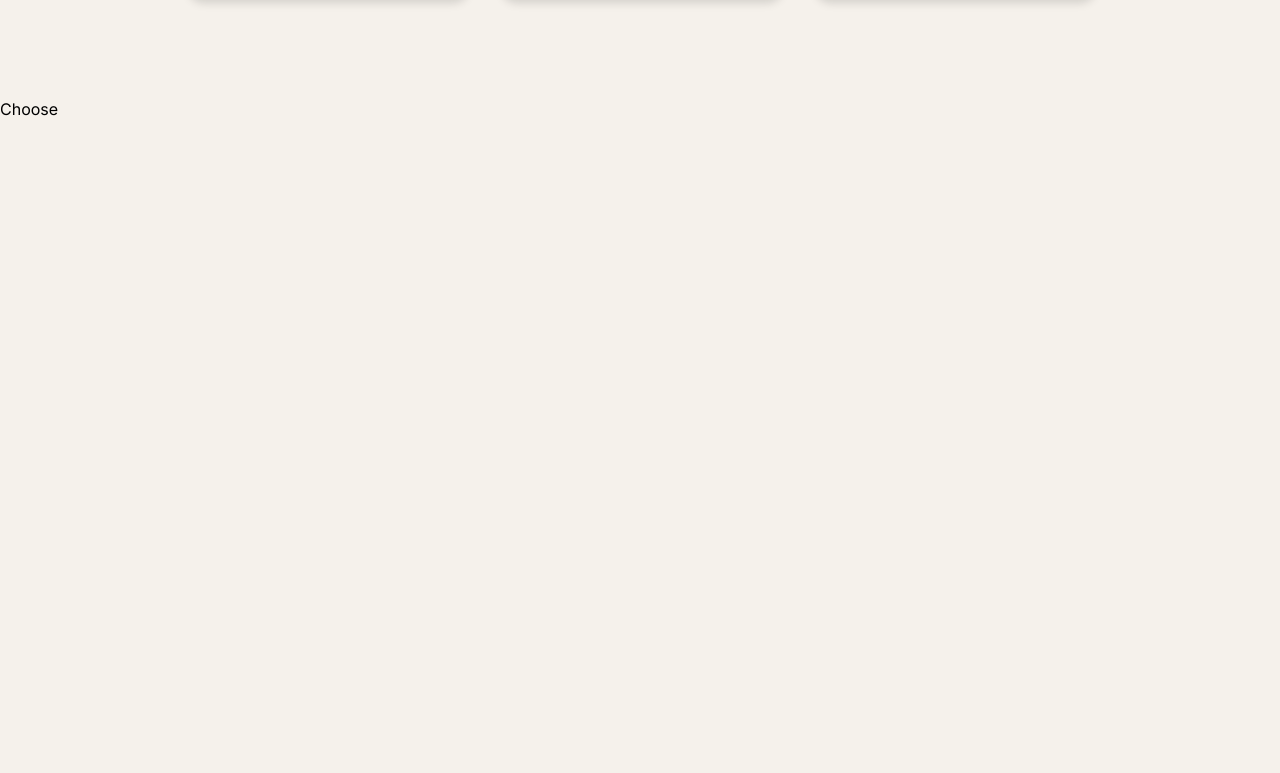
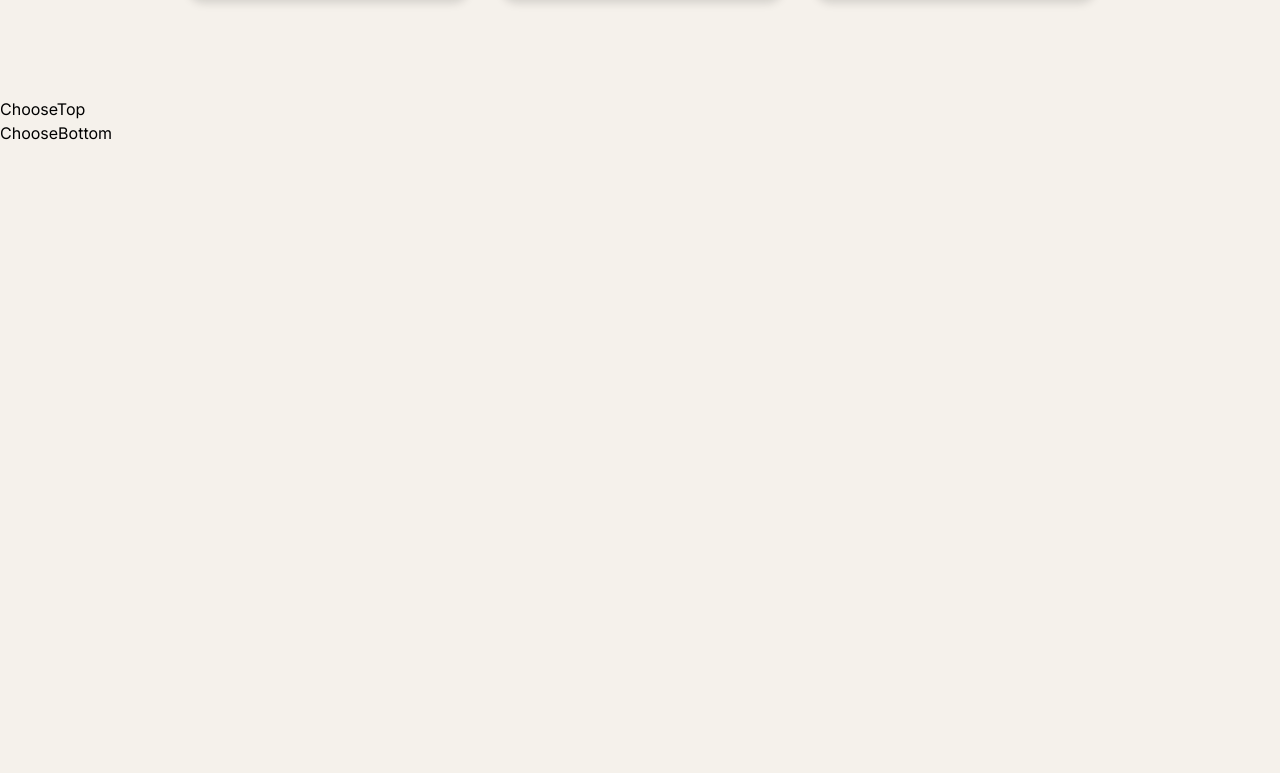
Before and after one commit to DragnelProjects/Furniture-website, a React (Vite) app: page /about in a window 1280 px wide. Shown: the part 1567-2340 px from the top of the page. Built offline with nearby package versions, Linux system fonts and the light colour scheme; a web font is replaced by a local one.

Commit message:
started the implementation of why choose furniNest section

```diff
--- a/src/about/choose-us/Choose.jsx
+++ b/src/about/choose-us/Choose.jsx
@@ -1,8 +1,13 @@
 import React from 'react'
+import ChooseTop from './ChooseTop'
+import ChooseBottom from './ChooseBottom'
 
 function Choose() {
   return (
-    <div className='min-h-screen'>Choose</div>
+    <div className='min-h-screen flex_col '>
+      <ChooseTop/>
+      <ChooseBottom/>
+    </div>
   )
 }
 
--- /dev/null
+++ b/src/about/choose-us/ChooseBottom.jsx
@@ -0,0 +1,9 @@
+import React from 'react'
+
+function ChooseBottom() {
+  return (
+    <div>ChooseBottom</div>
+  )
+}
+
+export default ChooseBottom
--- /dev/null
+++ b/src/about/choose-us/ChooseTop.jsx
@@ -0,0 +1,9 @@
+import React from 'react'
+
+function ChooseTop() {
+  return (
+    <div>ChooseTop</div>
+  )
+}
+
+export default ChooseTop
--- /dev/null
+++ b/src/about/choose-us/Concept.jsx
@@ -0,0 +1,9 @@
+import React from 'react'
+
+function Concept() {
+  return (
+    <div>Concept</div>
+  )
+}
+
+export default Concept
```
